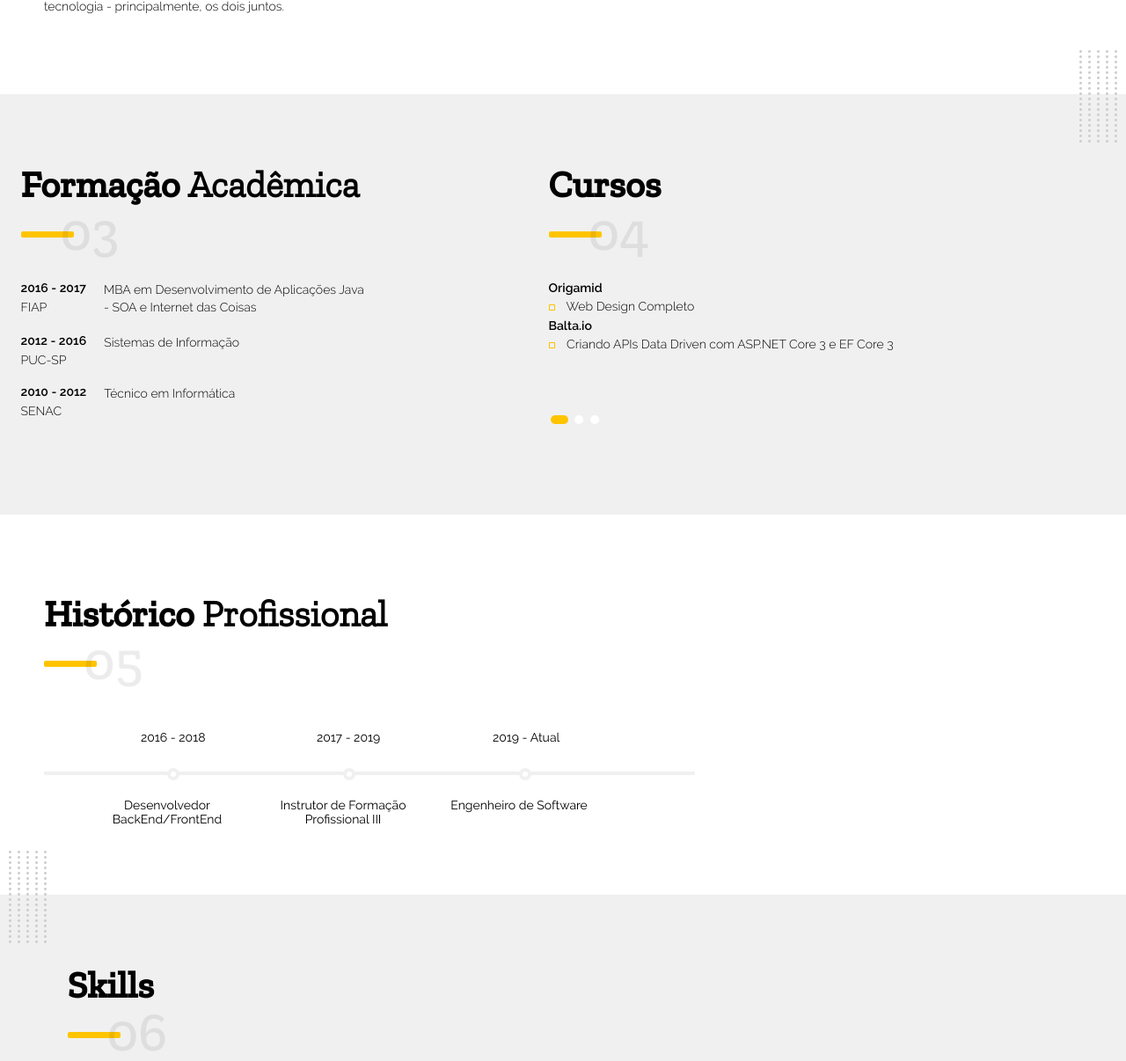
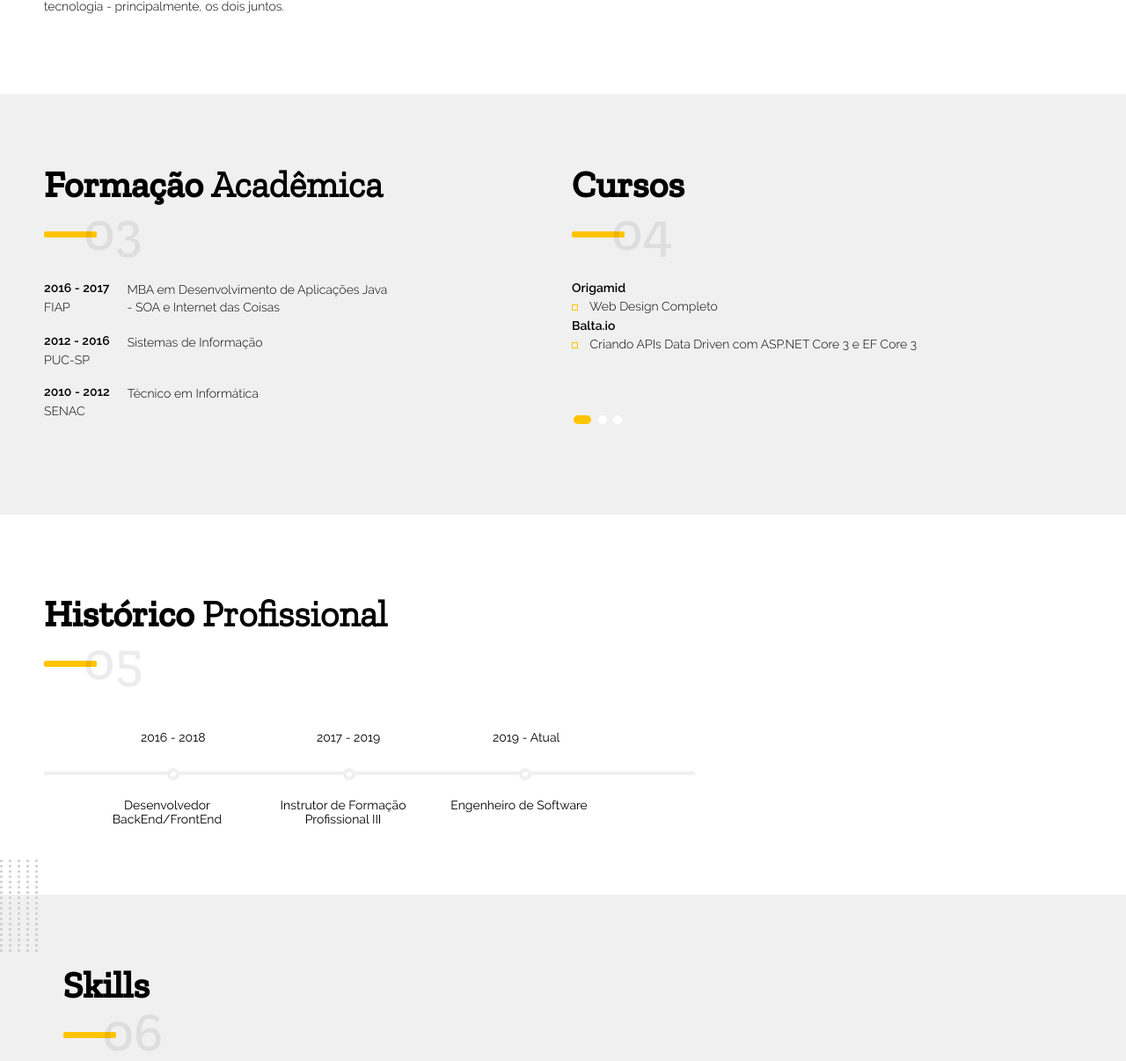
Before and after one commit to hstrada/resume, a plain HTML site: page index.html in a window 1280 px wide. Shown: the part 515-1721 px from the top of the page at 88% size. Drawn offline with Linux system fonts and the light colour scheme.

Commit message:
feat: update cv

```diff
--- a/index.html
+++ b/index.html
@@ -90,10 +90,11 @@
           </div>
         </div>
       </div>
-      <div class="section--img-overlay_right">
-        <img src="assets/images/dots.png" />
-      </div>
     </section>
+
+    <!-- <div class="section--img-overlay_right">
+      <img src="assets/images/dots.png" />
+    </div> -->
 
     <section id="section--academic">
       <div class="container">
@@ -275,10 +276,10 @@
           </div>
         </div>
       </div>
-      <div class="section--img-overlay_left">
-        <img src="assets/images/dots.png" />
-      </div>
     </section>
+    <div class="section--img-overlay_left">
+      <img src="assets/images/dots.png" />
+    </div>
 
     <section id="section--skills">
       <div class="container">
```
Also changed, not shown: 1 other file.
